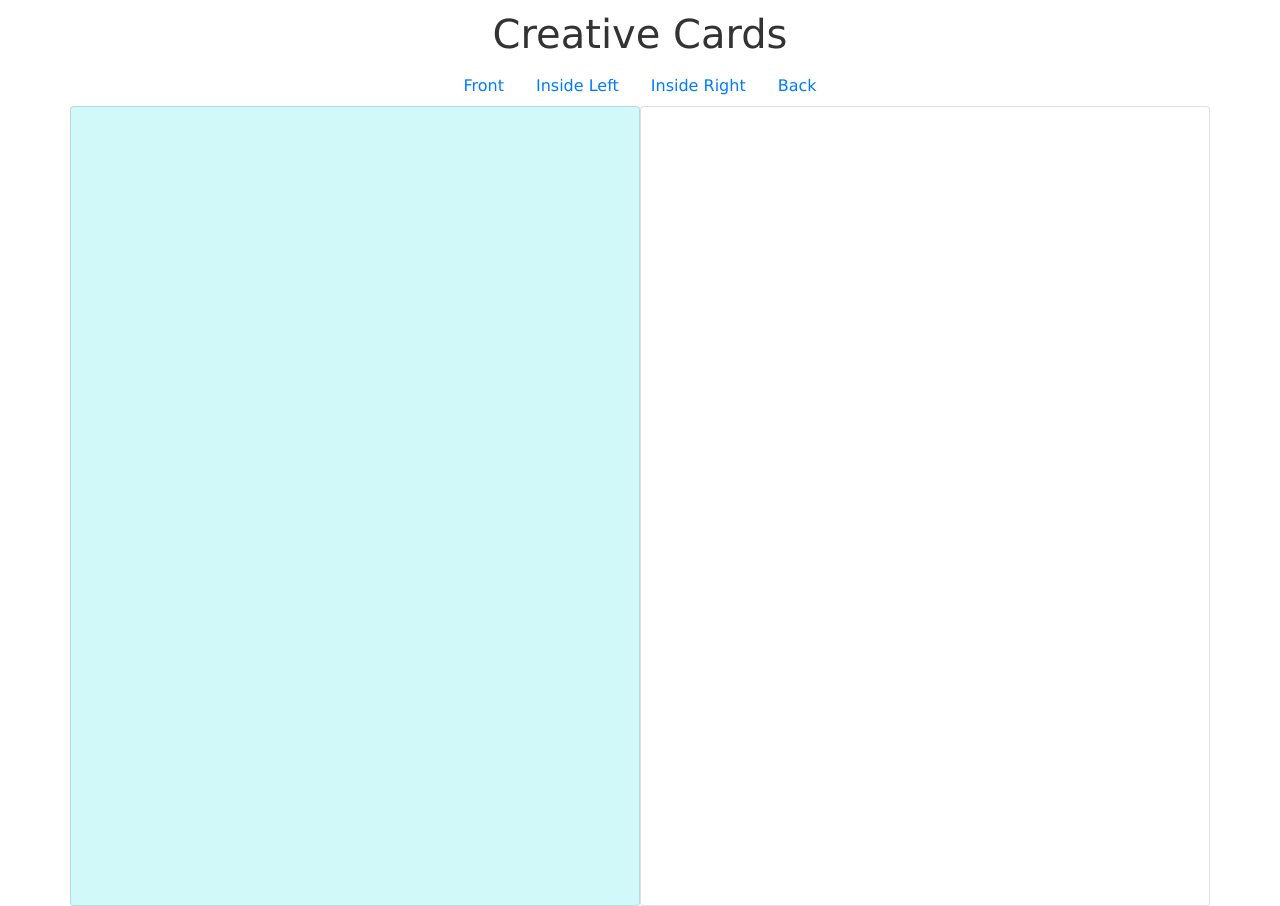
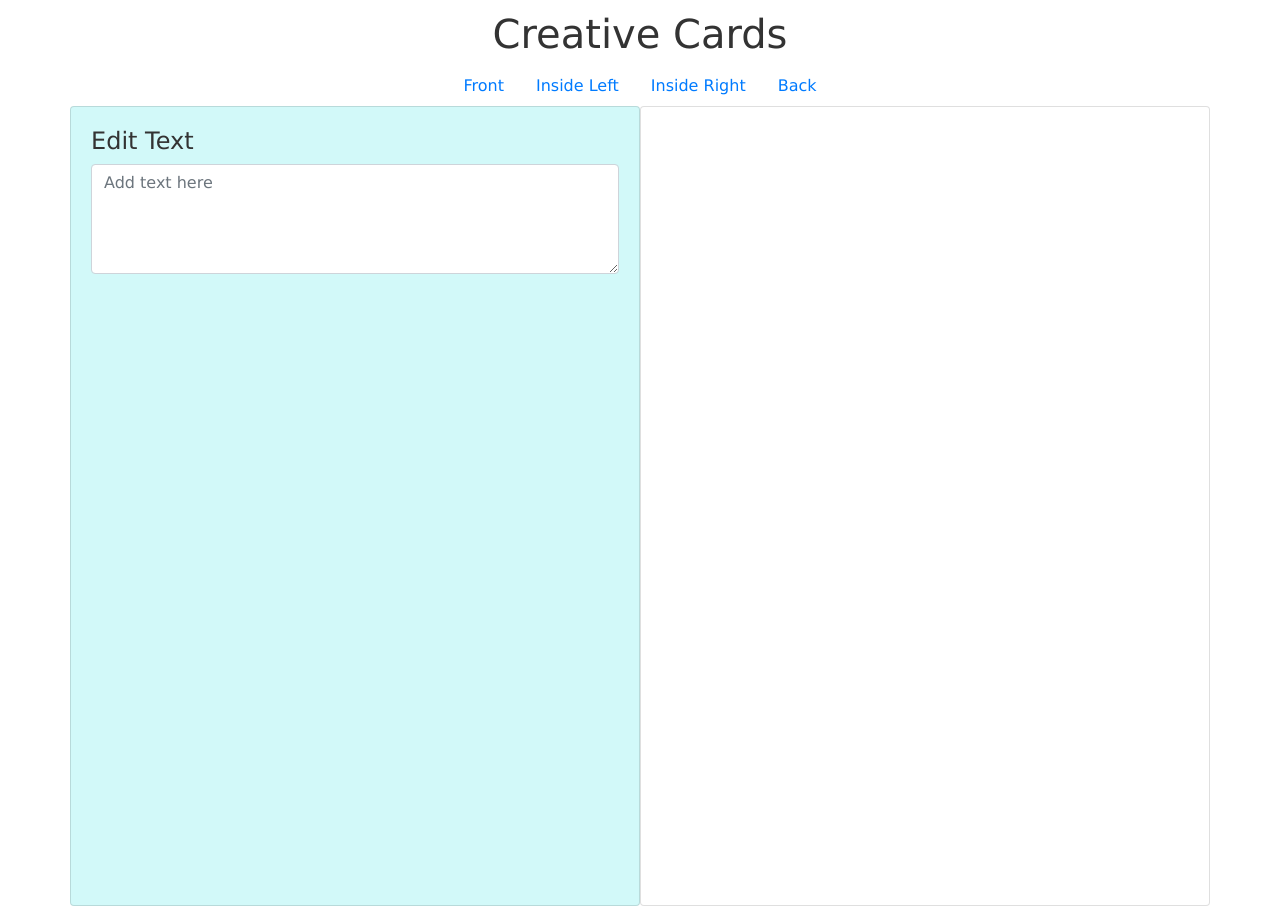
Before and after one commit to graysonlee123/vue-creative-cards, a Vue app: page / in a window 1280 px wide. Built offline with nearby package versions, Linux system fonts and the light colour scheme.

Commit message:
adds ccTextInput component

```diff
--- a/src/components/card/CardFront.vue
+++ b/src/components/card/CardFront.vue
@@ -1,14 +1,20 @@
 <template>
   <div class="row">
     <div class="col-sm-6 card edit-area">
-
+      <cc-text-input></cc-text-input>
     </div>
     <div class="col-sm-6 card card-display"></div>
   </div>
 </template>
 
 <script>
+import TextInput from "./TextInput";
 
+export default {
+  components: {
+    ccTextInput: TextInput
+  }
+}
 </script>
 
 <style>
--- /dev/null
+++ b/src/components/card/TextInput.vue
@@ -0,0 +1,32 @@
+<template>
+  <div class="row">
+    <div class="col-sm-12">
+      <div class="form-group">
+        <h4>Edit Text</h4>
+        <textarea
+          class="form-control"
+          cols="50"
+          rows="4"
+          placeholder="Add text here"
+          v-model="textBoxInput"
+          @keyup="textChanged"
+        ></textarea>
+      </div>
+    </div>
+  </div>
+</template>
+
+<script>
+export default {
+  data: function() {
+    return {
+      textBoxInput: ""
+    };
+  },
+  methods: {
+    textChanged: function() {
+      this.$emit("displayTextChanged", this.textBoxInput);
+    }
+  }
+};
+</script>
```
Lines whose indentation alone changed are shown as unchanged.
